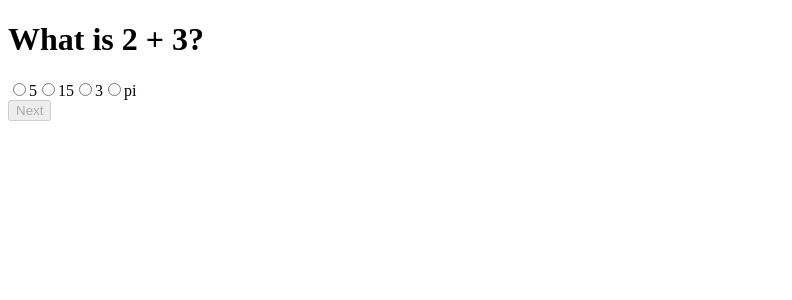
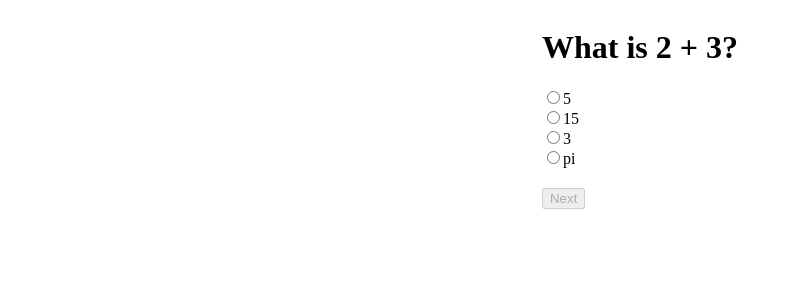
Before and after one commit to GERInFact/quiz-app, an Angular app: page / in a window 1280 px wide. Shown: the top 300 px of the page, without its empty margins (0-792 px from the left). Built offline with nearby package versions, Linux system fonts and the light colour scheme.

Commit message:
Added basic styling

```diff
--- a/src/app/app.component.scss
+++ b/src/app/app.component.scss
@@ -0,0 +1,5 @@
+.quiz {
+    display: flex;
+    flex-flow: row wrap;
+    justify-content: center;
+}
--- a/src/app/question-form/question-form.component.html
+++ b/src/app/question-form/question-form.component.html
@@ -2,7 +2,7 @@
     <h1>{{question.label}}</h1>
     <form [formGroup]="form">
       <div class="form-group">
-        <label *ngFor="let choice of question.choices">
+        <label *ngFor="let choice of this.question.choices">
           <input type="radio" [value]="choice" formControlName="choice">
           <span>{{choice.value}}</span>
         </label>
--- a/src/app/question-form/question-form.component.scss
+++ b/src/app/question-form/question-form.component.scss
@@ -0,0 +1,8 @@
+.quiz {
+  margin-bottom: 20px;
+  .form-group {
+    display: flex;
+    flex-flow: column wrap;
+    justify-content: flex-start;
+  }
+}
--- a/src/assets/maths.json
+++ b/src/assets/maths.json
@@ -40,8 +40,7 @@
     "choices": [
       {"value": "6", "correct": false},
       {"value": "12", "correct": false},
-      {"value": "8", "correct": true},
-      {"value": "bullshit", "correct": false}
+      {"value": "8", "correct": true}
     ]
   }
 ]
```
